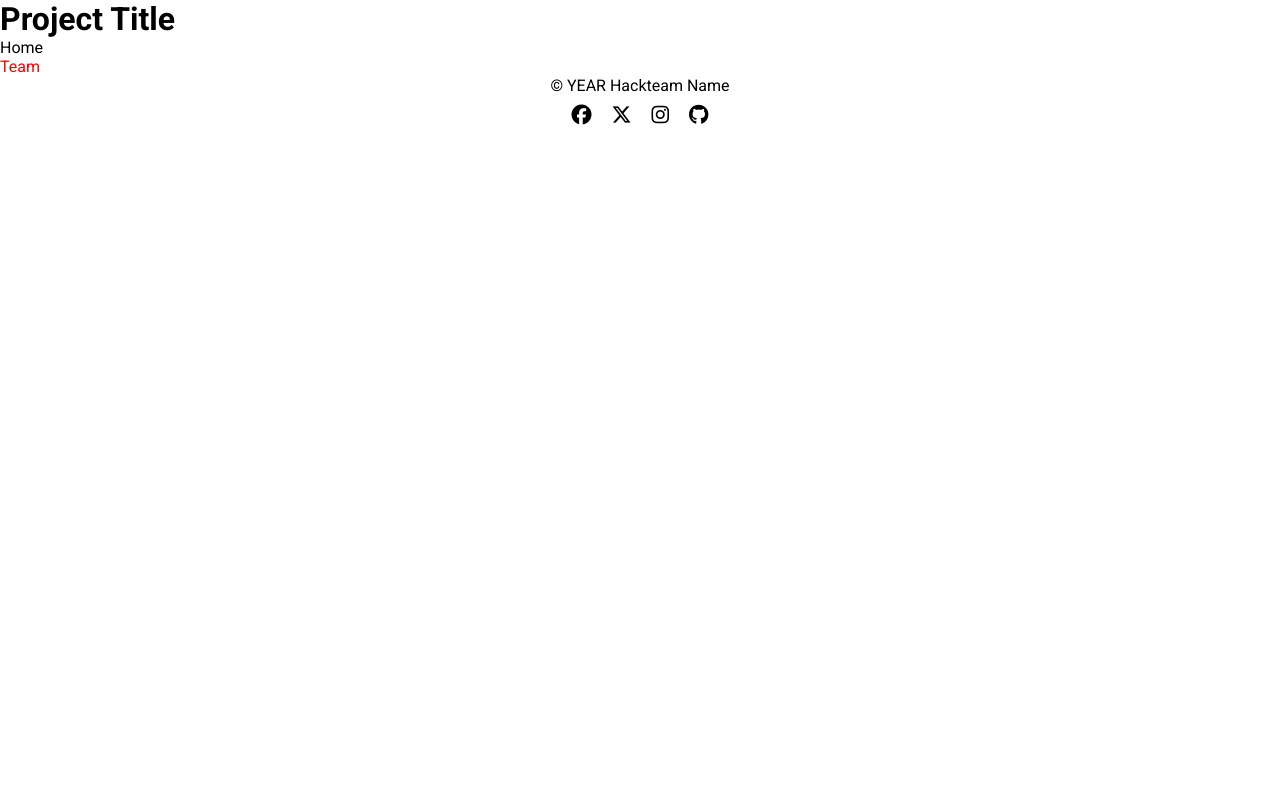
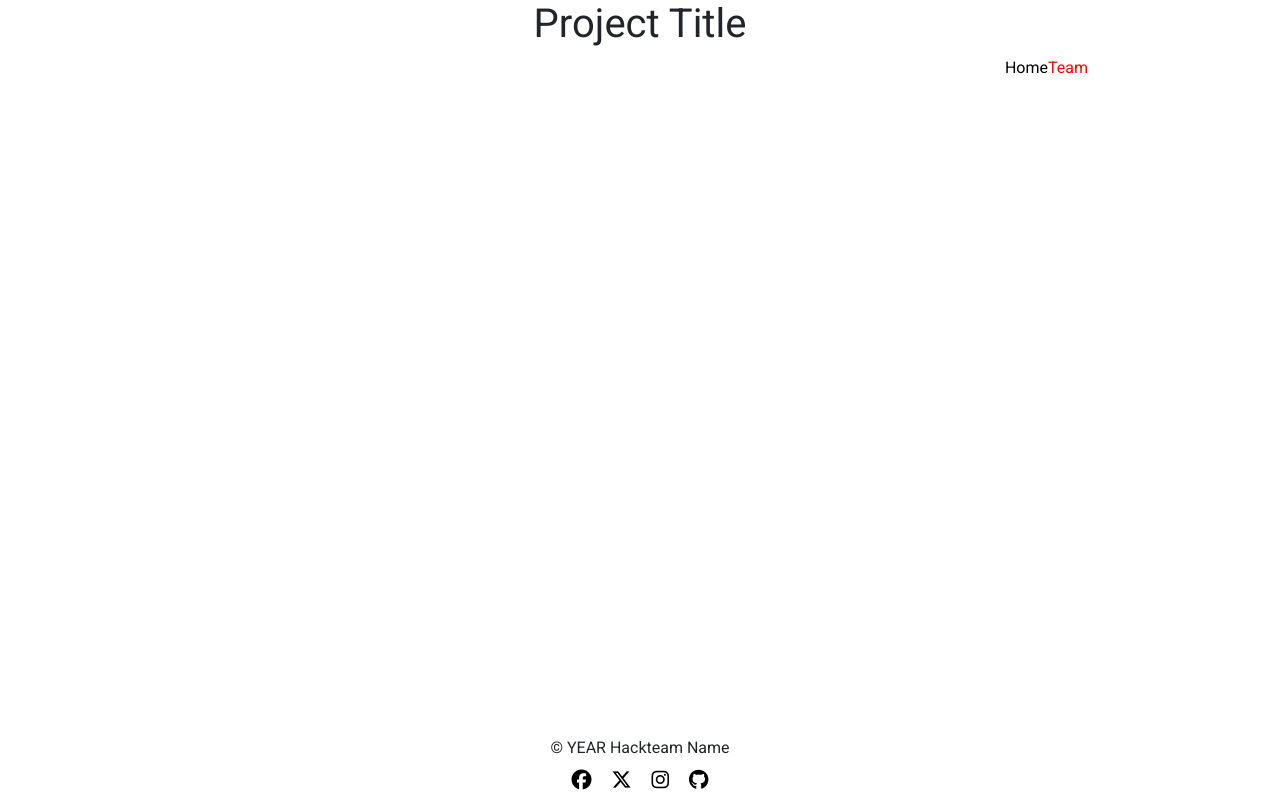
Before and after one commit to broken-helix/template, a plain HTML site: page team.html in a window 1280 px wide. Drawn offline with nearby package versions, Linux system fonts and the light colour scheme.

Commit message:
Add sticky footer with flexbox

```diff
--- a/assets/css/style.css
+++ b/assets/css/style.css
@@ -6,11 +6,36 @@
     margin: 0;
     padding: 0;
     border: 0;
+    box-sizing: border-box;
 }
+
+html {
+    box-sizing: border-box;
+    height: 100%;
+  }
 
 body {
     font-family: 'Roboto', sans-serif;
     font-weight: 400;
+    box-sizing: border-box;
+    max-width: 70%;
+    margin: 0 auto;
+    display: flex;
+    min-height: 100vh;
+    height: 100%;
+    flex-direction: column;
+}
+
+.wrapper {
+    box-sizing: border-box;
+    min-height: 100%;
+    display: flex;
+    flex-direction: column;
+    flex: 1;
+}
+
+.Site-content {
+    flex: 1;
 }
 
 a {
@@ -18,9 +43,27 @@ a {
     text-decoration: none;
 }
 
+/* Header */
+.page-header, .page-footer {
+    flex-grow: 0;
+    flex-shrink: 0;
+}
+
+.site-title {
+    text-align: center;
+}
+
 /* Navigation */
+
+nav {
+    display: flex;
+    justify-content: right;
+}
+
 #navlinks {
+    display: flex;
     list-style-type: none;
+    flex-direction: row;
 }
 #navlinks a:hover {
     color: grey;
@@ -28,6 +71,11 @@ a {
 
 #navlinks a.active {
     color: red;
+}
+
+/* Content */
+.page-content {
+    flex-grow: 1;
 }
 
 /* Footer */
--- a/team.html
+++ b/team.html
@@ -12,6 +12,12 @@
     <link rel="canonical" href="https://www.yourwebsite.com/team.html">
     <!-- Font Awesome Kit -->
     <script src="https://kit.fontawesome.com/0ac18b6588.js" crossorigin="anonymous"></script>
+    <!-- Bootstrap Styling -->
+    <link
+        href="https://cdn.jsdelivr.net/npm/bootstrap@5.3.2/dist/css/bootstrap.min.css"
+        rel="stylesheet"
+        integrity="sha384-T3c6CoIi6uLrA9TneNEoa7RxnatzjcDSCmG1MXxSR1GAsXEV/Dwwykc2MPK8M2HN"
+        crossorigin="anonymous">
     <!-- Site Styling -->
     <link rel="stylesheet" href="/assets/css/style.css">
     <title>Page Title | Website Name</title>
@@ -19,9 +25,11 @@
 
 <body>
 
-    <header>
+    <div class="wrapper">
 
-        <div class="container">
+        <header class="page-header">
+
+            <div class="header-section">
                 <h1 class="site-title">Project Title</h1>
                     <!-- Navigation -->
                     <nav>
@@ -35,12 +43,15 @@
         </header>
 
         <!-- Page Content -->
-    <section>
+        <main class="page-content">
+            <p>
 
-    </section>
+            </p>
+
+            </main>
 
         <!-- Footer -->
-    <footer>
+        <footer class="page-footer">
             <div class="container">
                 <div class="footer-content">
                     <div class="copyright">
@@ -56,6 +67,14 @@
             </div>
         </footer>
 
+    </div>
+
+    <!-- Booystrap Javascript-->
+    <script
+        src="https://cdn.jsdelivr.net/npm/bootstrap@5.3.2/dist/js/bootstrap.bundle.min.js"
+        integrity="sha384-C6RzsynM9kWDrMNeT87bh95OGNyZPhcTNXj1NW7RuBCsyN/o0jlpcV8Qyq46cDfL"
+        crossorigin="anonymous">
+    </script>
     <!-- Site Javascript -->
     <script src="/assets/js/script.js"></script>
 
```
Also changed, not shown: index.html (+15 -8 lines). Lines whose indentation alone changed are shown as unchanged.
